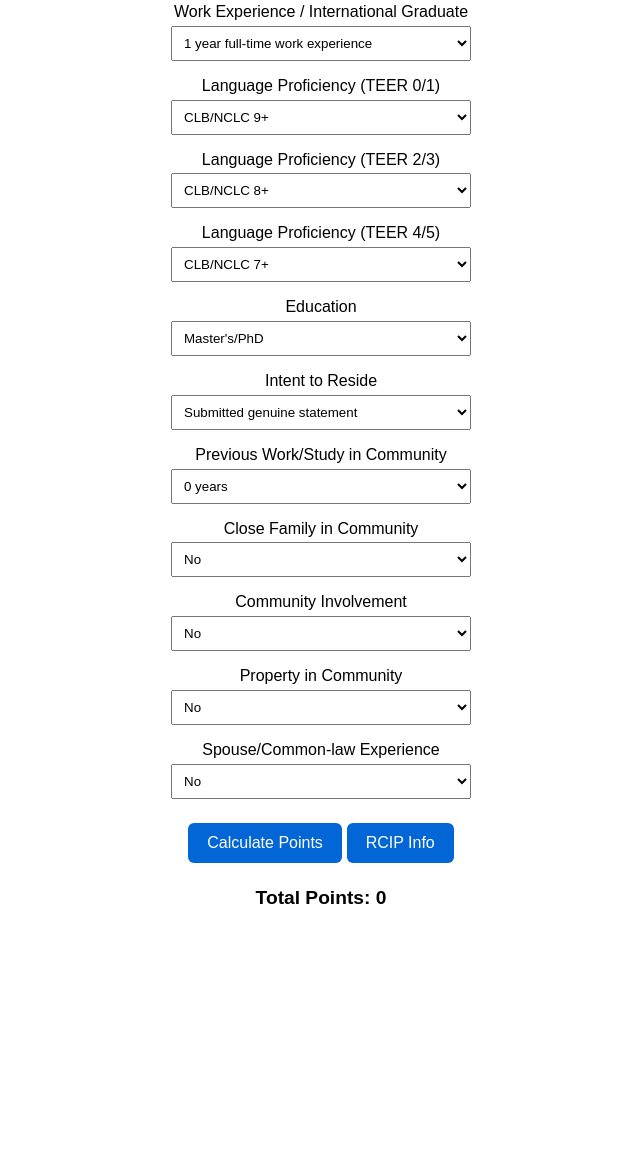
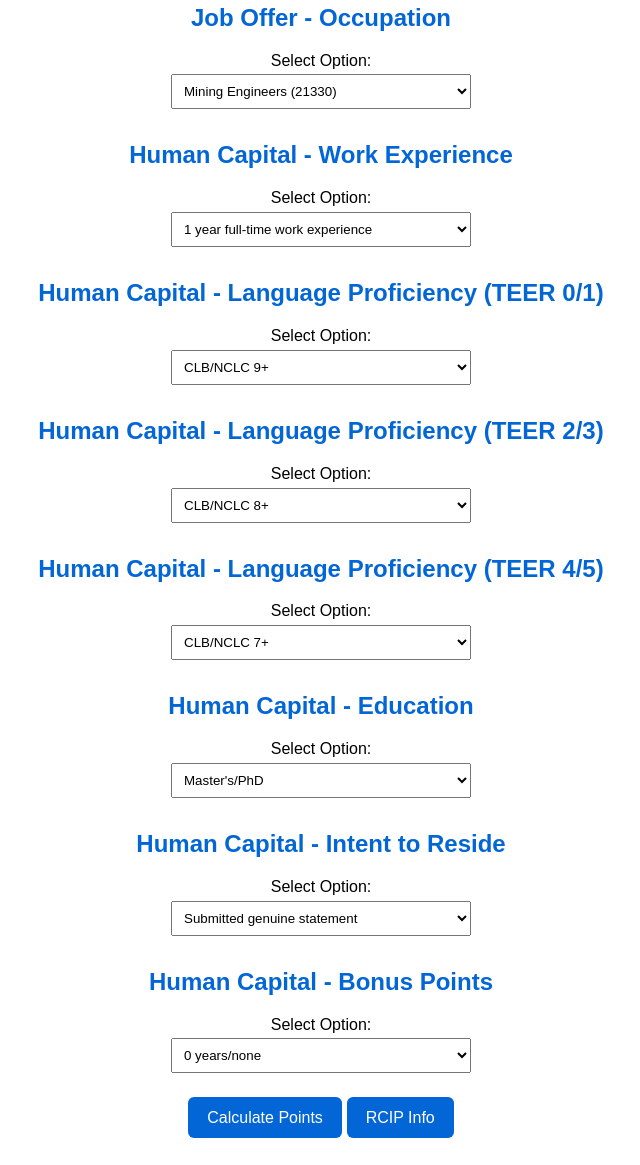
Before and after one commit to Kuan0113/Sudbury_RCIP_Calculator, a plain HTML site: page index.html in a window 1280 px wide. Shown: the part 235-1400 px from the top of the page, without its empty margins (319-959 px from the left). Before the commit the page ends 1176 px from the top, so only its background shows below. Drawn offline with Linux system fonts and the light colour scheme.

Commit message:
Update index.html

```diff
--- a/index.html
+++ b/index.html
@@ -7,6 +7,7 @@
 <style>
   body { font-family: Arial, sans-serif; margin: 2rem; text-align: center; }
   h1 { color: #24292e; }
+  h2 { margin-top: 2rem; color: #0366d6; }
   label { display: block; margin-top: 1rem; }
   select { width: 300px; padding: 0.5rem; margin-top: 0.3rem; }
   button, a.button {
@@ -31,85 +32,72 @@
 
 <div id="calculator"></div>
 
-<!-- Buttons -->
 <button onclick="calculatePoints()">Calculate Points</button>
-<a class="button" href="https://investsudbury.ca/programs/rural-community-immigration-pilot/" target="_blank">RCIP Info</a>
+<a class="button" href="https://investsudbury.ca/why-sudbury/newcomers/rcipfcip/" target="_blank">RCIP Info</a>
 
-<div id="result">Total Points: 0</div>
+<div id="result"></div>
 
 <script>
-// Define categories and options
+// 分區類別與選項
 const categories = {
-  "Priority Sector": [
-    "Natural and Applied Sciences",
-    "Health",
-    "Education, Social, Community and Government Services",
-    "Trades and Transport",
-    "Natural Resources and Agriculture"
+  "Job Offer - Section": ["Natural and Applied Sciences", "Health", "Education, Social, Community and Government Services", "Trades and Transport", "Natural Resources and Agriculture"],
+  "Job Offer - Occupation": [
+    "Mining Engineers (21330)", "Mechanical Engineers (21301)", "Geological Engineers (21331)", "Civil Engineering Technologists and Technicians (22300)",
+    "Mechanical Engineering Technologists and Technicians (22301)", "Electrical and Electronics Engineering Technologists and Technicians (22310)",
+    "Physiotherapists (31202)", "Registered Nurses (31301)", "Registered Practical Nurses (32101)", "Social and Community Service Workers (42201)",
+    "Early Childhood Educators and Assistants (42202)", "Heavy Duty Equipment Mechanics (72401)",
+    "Automotive Service Technicians, Truck and Bus Mechanics, and Mechanical Repairers (72410)",
+    "Welders and Related Machine Operators (72106)", "Construction Millwrights and Industrial Mechanics (72400)",
+    "Heavy Equipment Operators (73400)", "Construction Trades Helpers and Labourers (75110)",
+    "Truck Drivers (73300)", "Labourers in Metal Processing (95100)"
   ],
-  "Priority Occupation": [
-    "Mining Engineers (21330)",
-    "Mechanical Engineers (21301)",
-    "Geological Engineers (21331)",
-    "Civil Engineering Technologists and Technicians (22300)",
-    "Mechanical Engineering Technologists and Technicians (22301)",
-    "Electrical and Electronics Engineering Technologists and Technicians (22310)",
-    "Physiotherapists (31202)",
-    "Registered Nurses (31301)",
-    "Registered Practical Nurses (32101)",
-    "Social and Community Service Workers (42201)",
-    "Early Childhood Educators and Assistants (42202)",
-    "Heavy Duty Equipment Mechanics (72401)",
-    "Automotive Service Technicians, Truck and Bus Mechanics, and Mechanical Repairers (72410)",
-    "Welders and Related Machine Operators (72106)",
-    "Construction Millwrights and Industrial Mechanics (72400)",
-    "Heavy Equipment Operators (73400)",
-    "Construction Trades Helpers and Labourers (75110)",
-    "Truck Drivers (73300)",
-    "Labourers in Metal Processing (95100)"
-  ],
-  "Work Experience / International Graduate": [
-    "1 year full-time work experience",
-    "2 years full-time work experience",
-    "3 years full-time work experience",
-    "4+ years full-time work experience",
-    "International graduate exemption"
-  ],
-  "Language Proficiency (TEER 0/1)": ["CLB/NCLC 9+", "CLB/NCLC 8", "CLB/NCLC 7", "CLB/NCLC 6"],
-  "Language Proficiency (TEER 2/3)": ["CLB/NCLC 8+", "CLB/NCLC 7", "CLB/NCLC 6", "CLB/NCLC 5"],
-  "Language Proficiency (TEER 4/5)": ["CLB/NCLC 7+", "CLB/NCLC 6", "CLB/NCLC 5", "CLB/NCLC 4"],
-  "Education": ["Master's/PhD", "Bachelor's (3+ years)", "Post-secondary (1+ year)", "Canadian Secondary School Diploma"],
-  "Intent to Reside": ["Submitted genuine statement", "Not submitted"],
-  "Previous Work/Study in Community": ["0 years", "1 year", "2 years", "3+ years"],
-  "Close Family in Community": ["No", "Yes"],
-  "Community Involvement": ["No", "Yes"],
-  "Property in Community": ["No", "Yes"],
-  "Spouse/Common-law Experience": ["No", "Yes"]
+  "Human Capital - Work Experience": ["1 year full-time work experience", "2 years full-time work experience", "3 years full-time work experience", "4+ years full-time work experience", "International graduate exemption"],
+  "Human Capital - Language Proficiency (TEER 0/1)": ["CLB/NCLC 9+", "CLB/NCLC 8", "CLB/NCLC 7", "CLB/NCLC 6"],
+  "Human Capital - Language Proficiency (TEER 2/3)": ["CLB/NCLC 8+", "CLB/NCLC 7", "CLB/NCLC 6", "CLB/NCLC 5"],
+  "Human Capital - Language Proficiency (TEER 4/5)": ["CLB/NCLC 7+", "CLB/NCLC 6", "CLB/NCLC 5", "CLB/NCLC 4"],
+  "Human Capital - Education": ["Master's/PhD", "Bachelor's (3+ years)", "Post-secondary (1+ year)", "Canadian Secondary School Diploma"],
+  "Human Capital - Intent to Reside": ["Submitted genuine statement", "Not submitted"],
+  "Human Capital - Bonus Points": ["0 years/none", "Previous Work/Study 1 year", "Previous Work/Study 2 years", "Previous Work/Study 3+ years", "Close Family in Community", "Community Involvement", "Property in Community", "Spouse/Common-law Experience"]
 };
 
+// 對應分數（每區域上限會在計算時限制）
 const pointsMapping = {
-  "Priority Sector": [10, 15, 10, 15, 15],
-  "Priority Occupation": [10,10,10,10,10,10,10,10,8,5,7,10,10,10,10,10,5,2,2],
-  "Work Experience / International Graduate": [10,15,20,25,10],
-  "Language Proficiency (TEER 0/1)": [25,20,15,10],
-  "Language Proficiency (TEER 2/3)": [25,20,15,10],
-  "Language Proficiency (TEER 4/5)": [25,20,15,10],
-  "Education": [25,20,15,10],
-  "Intent to Reside": [10,0],
-  "Previous Work/Study in Community": [0,2,4,6],
-  "Close Family in Community": [0,2],
-  "Community Involvement": [0,2],
-  "Property in Community": [0,2],
-  "Spouse/Common-law Experience": [0,3]
+  "Job Offer - Section": [10,15,10,15,15],
+  "Job Offer - Occupation": [10,10,10,10,10,10,10,10,8,5,7,10,10,10,10,10,5,2,2],
+  "Human Capital - Work Experience": [10,15,20,25,10],
+  "Human Capital - Language Proficiency (TEER 0/1)": [25,20,15,10],
+  "Human Capital - Language Proficiency (TEER 2/3)": [25,20,15,10],
+  "Human Capital - Language Proficiency (TEER 4/5)": [25,20,15,10],
+  "Human Capital - Education": [25,20,15,10],
+  "Human Capital - Intent to Reside": [10,0],
+  "Human Capital - Bonus Points": [0,2,4,6,2,2,2,3] // 各 bonus 可累計，但 max 15
 };
 
-// Generate dropdowns
+// 分數上限
+const maxScores = {
+  "Job Offer - Section": 15,
+  "Job Offer - Occupation": 10,
+  "Human Capital - Work Experience": 25,
+  "Human Capital - Language Proficiency (TEER 0/1)": 25,
+  "Human Capital - Language Proficiency (TEER 2/3)": 25,
+  "Human Capital - Language Proficiency (TEER 4/5)": 25,
+  "Human Capital - Education": 25,
+  "Human Capital - Intent to Reside": 10,
+  "Human Capital - Bonus Points": 15
+};
+
+// 生成下拉選單
 const calculatorDiv = document.getElementById('calculator');
 const selectedValues = {};
 
 for (const category in categories) {
+  const h2 = document.createElement('h2');
+  h2.innerText = category;
+  calculatorDiv.appendChild(h2);
+
   const label = document.createElement('label');
-  label.innerText = category;
+  label.innerText = "Select Option:";
+  calculatorDiv.appendChild(label);
 
   const select = document.createElement('select');
   categories[category].forEach(option => {
@@ -120,23 +108,41 @@ for (const category in categories) {
   });
 
   selectedValues[category] = select;
-
-  calculatorDiv.appendChild(label);
   calculatorDiv.appendChild(select);
 }
 
-// Calculate points
+// 計算總分
 function calculatePoints() {
-  let totalPoints = 0;
+  let totalScore = 0;
+  const sectionScores = {};
 
   for (const category in selectedValues) {
     const select = selectedValues[category];
     const selectedOption = select.value;
-    const index = categories[category].indexOf(selectedOption);
-    totalPoints += pointsMapping[category][index];
+
+    if (category === "Human Capital - Bonus Points") {
+      // Bonus 可累計，計算累計但不超過上限
+      let bonus = 0;
+      categories[category].forEach((bonusOption, idx) => {
+        if (selectedOption.includes(bonusOption)) {
+          bonus += pointsMapping[category][idx];
+        }
+      });
+      sectionScores[category] = Math.min(bonus, maxScores[category]);
+    } else {
+      const index = categories[category].indexOf(selectedOption);
+      sectionScores[category] = Math.min(pointsMapping[category][index], maxScores[category]);
+    }
+    totalScore += sectionScores[category];
   }
 
-  document.getElementById('result').innerText = `Total Points: ${totalPoints}`;
+  // 顯示每區分數與總分
+  let resultText = '';
+  for (const section in sectionScores) {
+    resultText += `${section}: ${sectionScores[section]} / ${maxScores[section]}<br>`;
+  }
+  resultText += `<strong>Final Score: ${Math.min(totalScore,125)} / 125</strong>`;
+  document.getElementById('result').innerHTML = resultText;
 }
 </script>
 </body>
```
